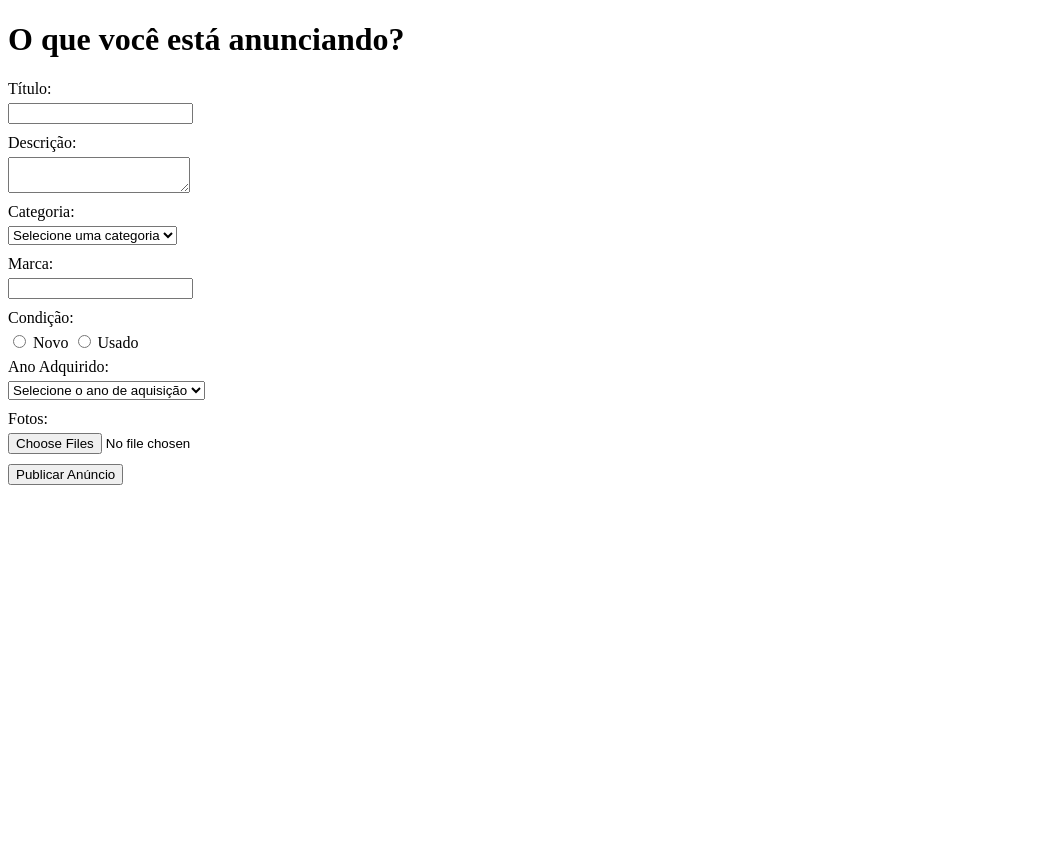
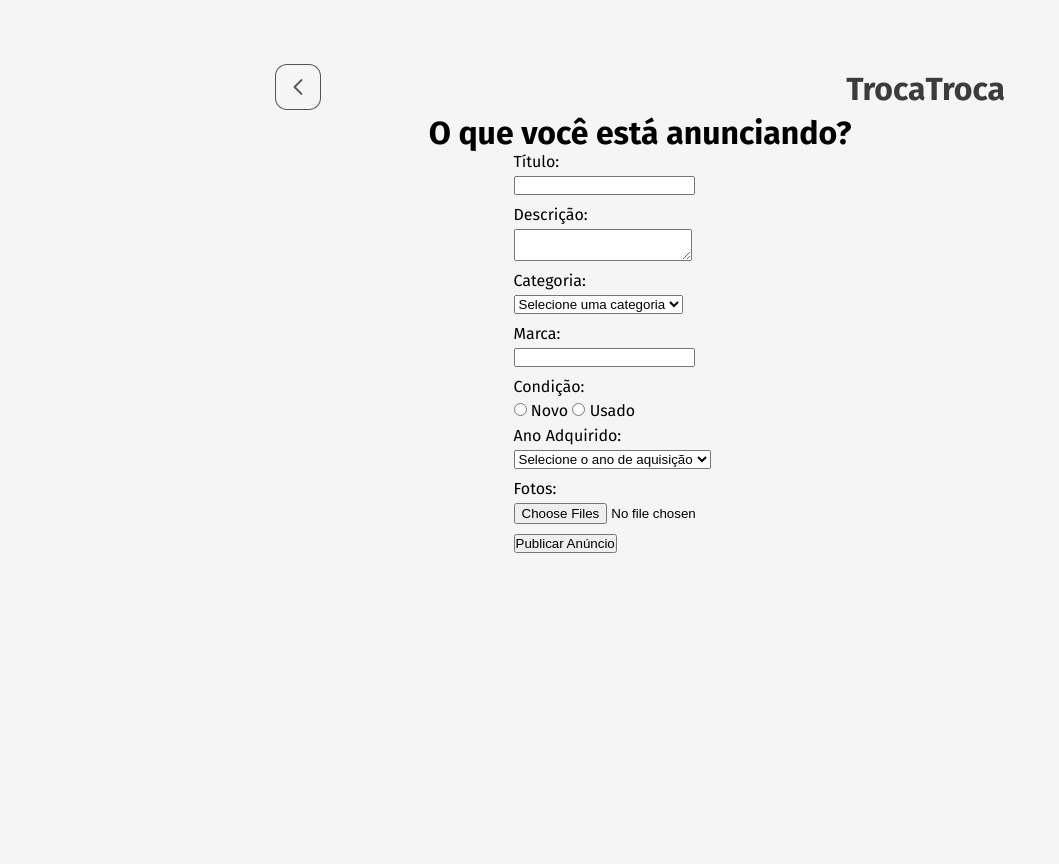
Before and after one commit to kelvennds1/TrocaTroca-UnB, a Flask app: page /inserir in a window 1280 px wide. Shown: the whole page, without its empty margins (0-1059 px from the left). Before the commit the page ends 485 px from the top, so only its background shows below. Run offline with Flask 3, Linux system fonts and the light colour scheme; parts of the project's set-up code (start-up, migrations or seed data) failed here and were passed over.

Commit message:
Front End Inserir anuncio

```diff
--- a/static/styles/anuncio.css
+++ b/static/styles/anuncio.css
@@ -72,6 +72,9 @@ header{
   font-family: inherit;
   font-weight: 600;
   font-size: 28px;
+}
+.item-tittle span{
+  font-size: 16px;
 }
 .description{
   overflow-y: scroll;
--- a/static/styles/inserir_anun.css
+++ /dev/null
@@ -1,19 +0,0 @@
-/* style.css */
-*:focus {
-  outline: none;
-}
-form {
-    display: flex;
-    flex-direction: column;
-    align-items: flex-start;
-  }
-
-  label {
-    margin-bottom: 5px;
-  }
-
-  input,
-  textarea,
-  select {
-    margin-bottom: 10px;
-  }
--- /dev/null
+++ b/static/styles/inserir_anuncio.css
@@ -0,0 +1,59 @@
+@import url('https://fonts.googleapis.com/css2?family=Dosis:wght@200;300;400;500;600;700;800&display=swap');
+@import url('https://fonts.googleapis.com/css2?family=Fira+Sans:wght@400;700&display=swap');
+@import url('https://fonts.googleapis.com/css2?family=Rubik&display=swap');
+* {
+    margin: 0;
+    padding: 0;
+    box-sizing: border-box;
+}
+body {
+    overflow-y: scroll;
+    margin-top: 64px;
+    width: 100vw;
+    height: 100vh;
+    display: flex;
+    align-items: center;
+    justify-content: center;
+    background-color: #F5F5F5;
+    font-family: 'Fira Sans', sans-serif;
+}
+.wrapper {
+    max-width: 800px;
+    display: flex;
+    max-width: 800px;
+    width: 100%;
+    height: 100%;
+    flex-direction: column;
+    align-items: center;
+    justify-content: flex-start;
+}
+header{
+    width: 100%;
+    display: flex;
+    flex-direction: row;
+    align-items: center;
+    justify-content: space-between;
+    font-family: inherit;
+    padding: 0px 35px;
+}
+.troca-troca{
+  font: inherit;
+  font-weight: bolder;
+  font-size: 32px;
+  color: #3C3C3C;
+}
+form {
+    display: flex;
+    flex-direction: column;
+    align-items: flex-start;
+  }
+
+  label {
+    margin-bottom: 5px;
+  }
+
+  input,
+  textarea,
+  select {
+    margin-bottom: 10px;
+  }
--- a/templates/anuncio.html
+++ b/templates/anuncio.html
@@ -24,7 +24,7 @@
                 {% endif %}
             </div>
 
-            <p class="item-tittle">{{ item.name }}</p>
+            <p class="item-tittle">{{ item.name }} <span>| ID: {{ item.iditem }}</span></p>
             <div class="description">{{item.desc}}
             </div>
             <div class="year-brand-infos">
--- a/templates/home.html
+++ b/templates/home.html
@@ -105,6 +105,7 @@
       <div class="last-container"></div>
 
       <div class="sidebar">
+        <p>Seu User ID: {{ session["user_id"] }}</p>
         <a href="anuncios.html">Anúncios</a>
         <a href="minha_conta.html">Minha Conta</a>
         <a href="{{ url_for('swap.swap') }}">Registrar Troca</a>
--- a/templates/inserir_anuncio.html
+++ b/templates/inserir_anuncio.html
@@ -2,10 +2,17 @@
 <html>
 <head>
   <title>Inserir Anúncio</title>
-  <link rel="stylesheet" type="text/css" href="../static/styles/inserir_anun.css">
+  <link rel="stylesheet" type="text/css" href="../static/styles/inserir_anuncio.css">
   <script src="../static/js/inserir.js"></script>
 </head>
 <body>
+  <div class="wrapper">
+  <header>
+    <div class="back-button">
+        <a href="/home"><img class="back-button-img" alt="" src="../static/img/back-button.svg" /></a>
+    </div>
+    <p class="troca-troca">TrocaTroca</p>
+  </header>
   <h1>O que você está anunciando?</h1>
 
   <form id="ad-form">
@@ -53,5 +60,6 @@
 
     <button type="submit">Publicar Anúncio</button>
   </form>
+</div>
 </body>
 </html>
```
Also changed, not shown: static/styles/home.css (+9 -3 lines).
